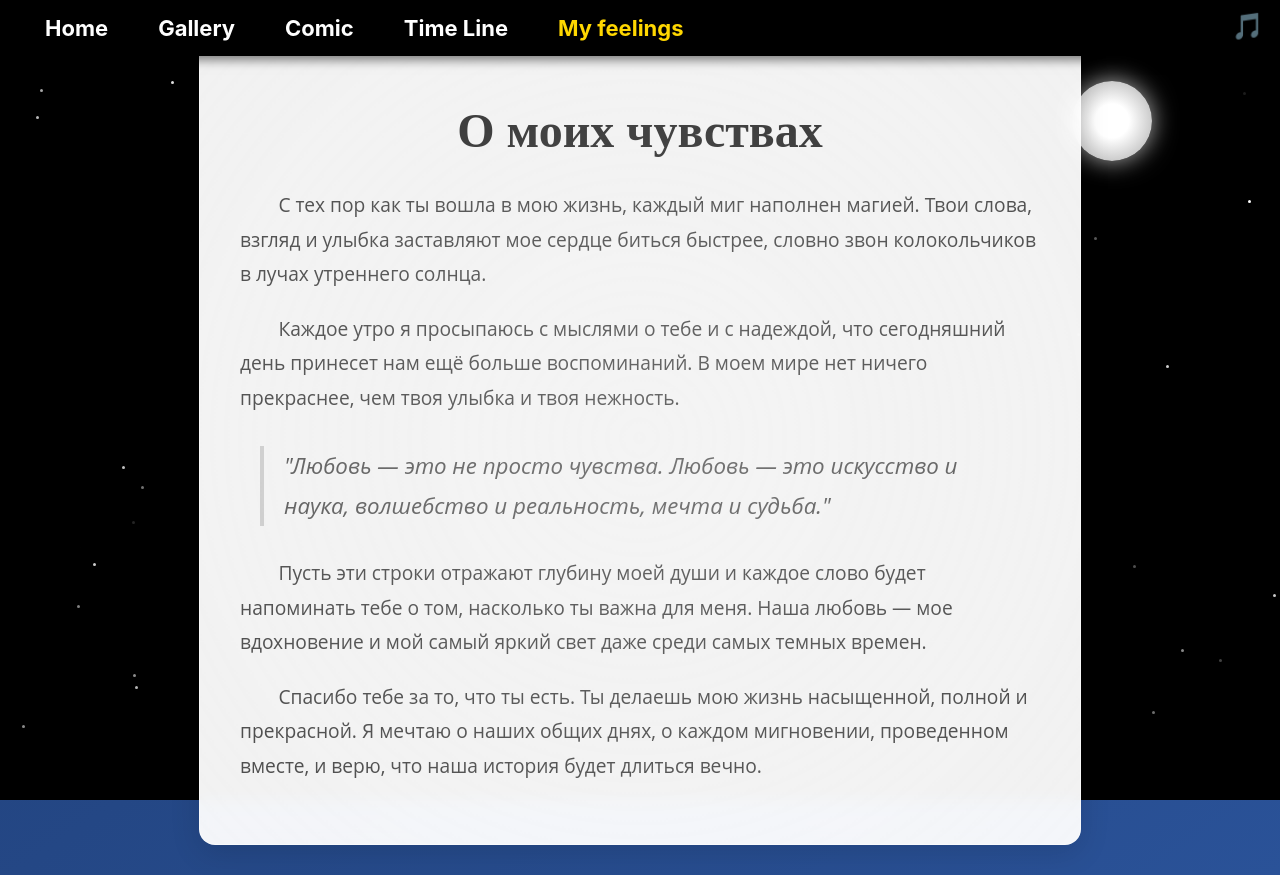
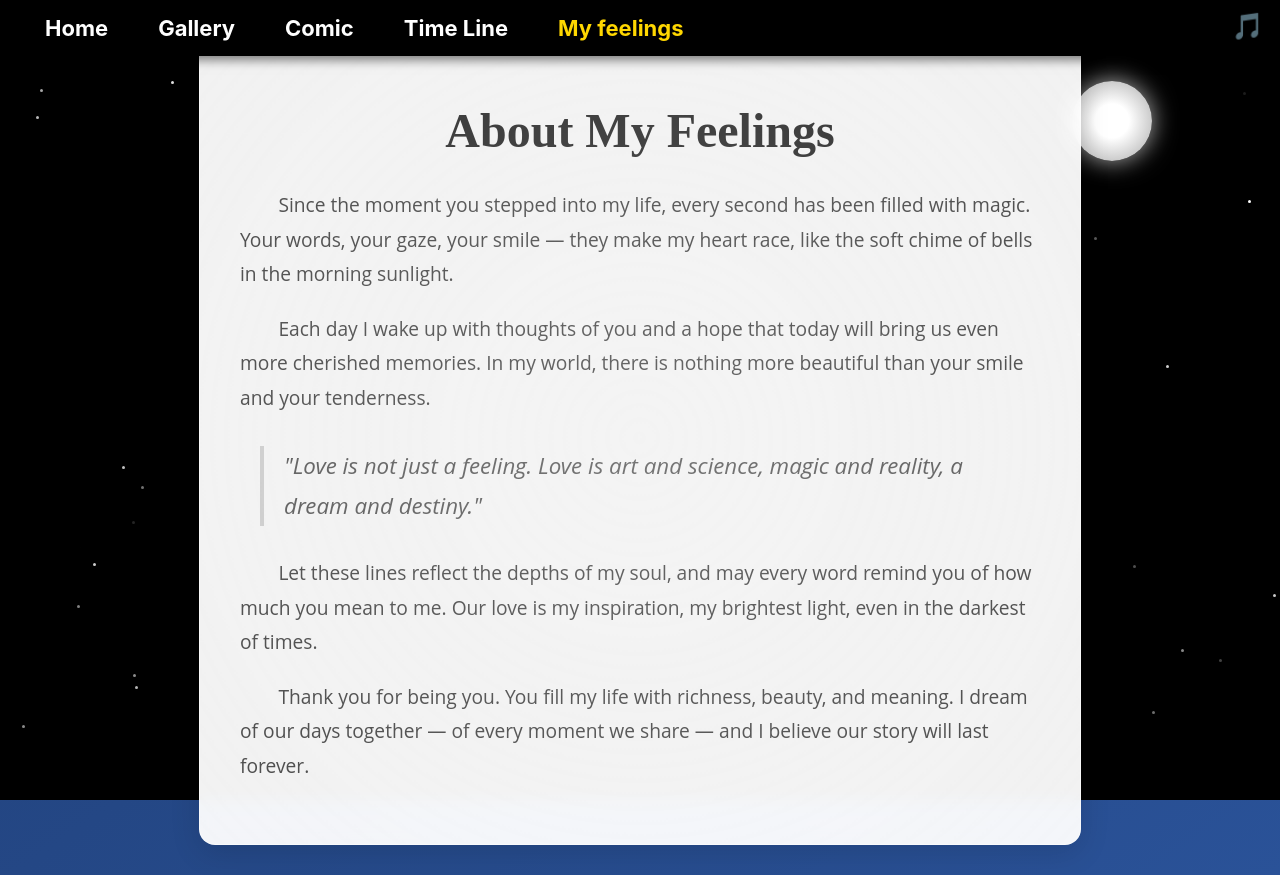
Before and after one commit to SamofAnt/my-princess-app, a React (Create React App) app: page /feelings in a window 1280 px wide. Built offline with nearby package versions, Linux system fonts and the light colour scheme.

Commit message:
added the last page

```diff
--- a/src/components/Feelings.js
+++ b/src/components/Feelings.js
@@ -88,22 +88,22 @@ const FeelingsPage = () => {
   return (
     <PageContainer>
       <Card>
-        <Title>О моих чувствах</Title>
+        <Title>About My Feelings</Title>
         <Content>
           <p>
-            С тех пор как ты вошла в мою жизнь, каждый миг наполнен магией. Твои слова, взгляд и улыбка заставляют мое сердце биться быстрее, словно звон колокольчиков в лучах утреннего солнца.
+          Since the moment you stepped into my life, every second has been filled with magic. Your words, your gaze, your smile — they make my heart race, like the soft chime of bells in the morning sunlight.
           </p>
           <p>
-            Каждое утро я просыпаюсь с мыслями о тебе и с надеждой, что сегодняшний день принесет нам ещё больше воспоминаний. В моем мире нет ничего прекраснее, чем твоя улыбка и твоя нежность.
+          Each day I wake up with thoughts of you and a hope that today will bring us even more cherished memories. In my world, there is nothing more beautiful than your smile and your tenderness.
           </p>
           <blockquote>
-            "Любовь — это не просто чувства. Любовь — это искусство и наука, волшебство и реальность, мечта и судьба."
+            "Love is not just a feeling. Love is art and science, magic and reality, a dream and destiny."
           </blockquote>
           <p>
-            Пусть эти строки отражают глубину моей души и каждое слово будет напоминать тебе о том, насколько ты важна для меня. Наша любовь — мое вдохновение и мой самый яркий свет даже среди самых темных времен.
+          Let these lines reflect the depths of my soul, and may every word remind you of how much you mean to me. Our love is my inspiration, my brightest light, even in the darkest of times.
           </p>
           <p>
-            Спасибо тебе за то, что ты есть. Ты делаешь мою жизнь насыщенной, полной и прекрасной. Я мечтаю о наших общих днях, о каждом мигновении, проведенном вместе, и верю, что наша история будет длиться вечно.
+          Thank you for being you. You fill my life with richness, beauty, and meaning. I dream of our days together — of every moment we share — and I believe our story will last forever.
           </p>
         </Content>
       </Card>
```
